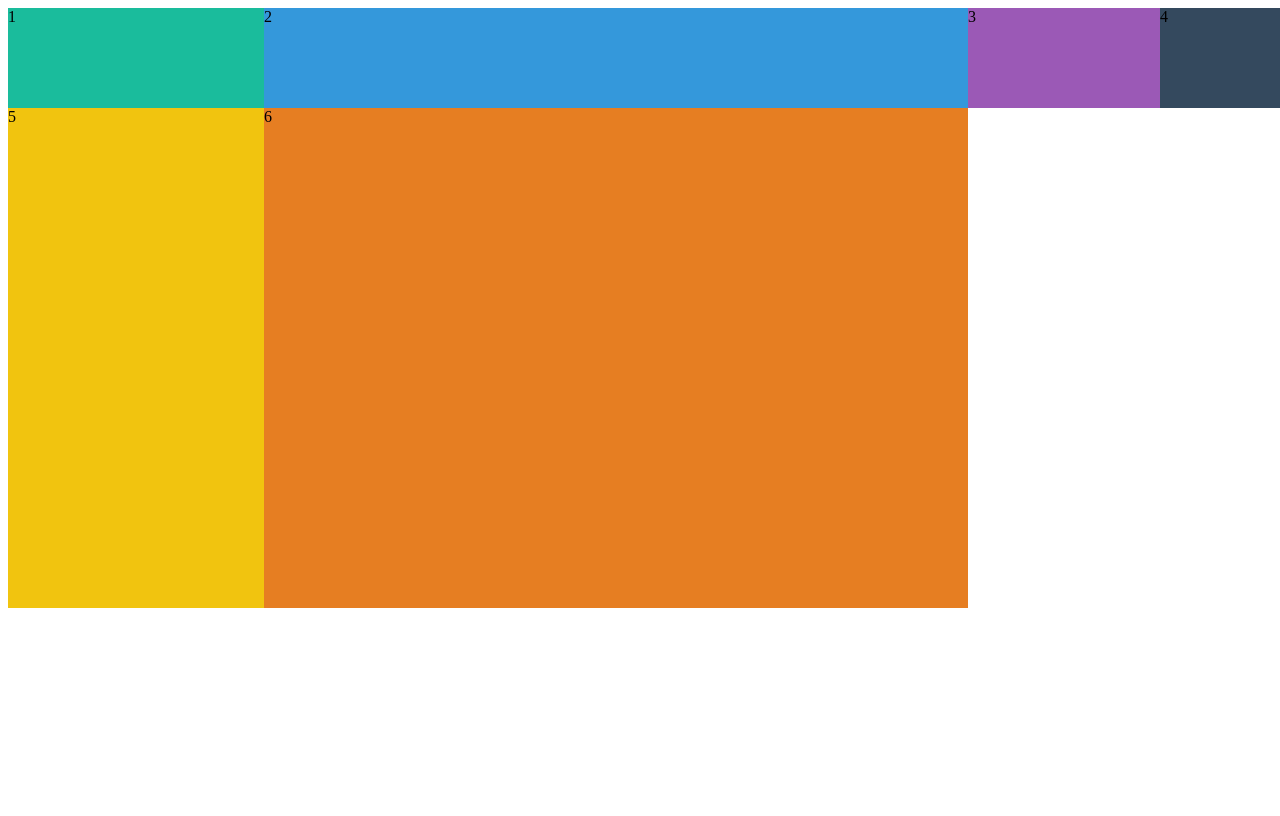
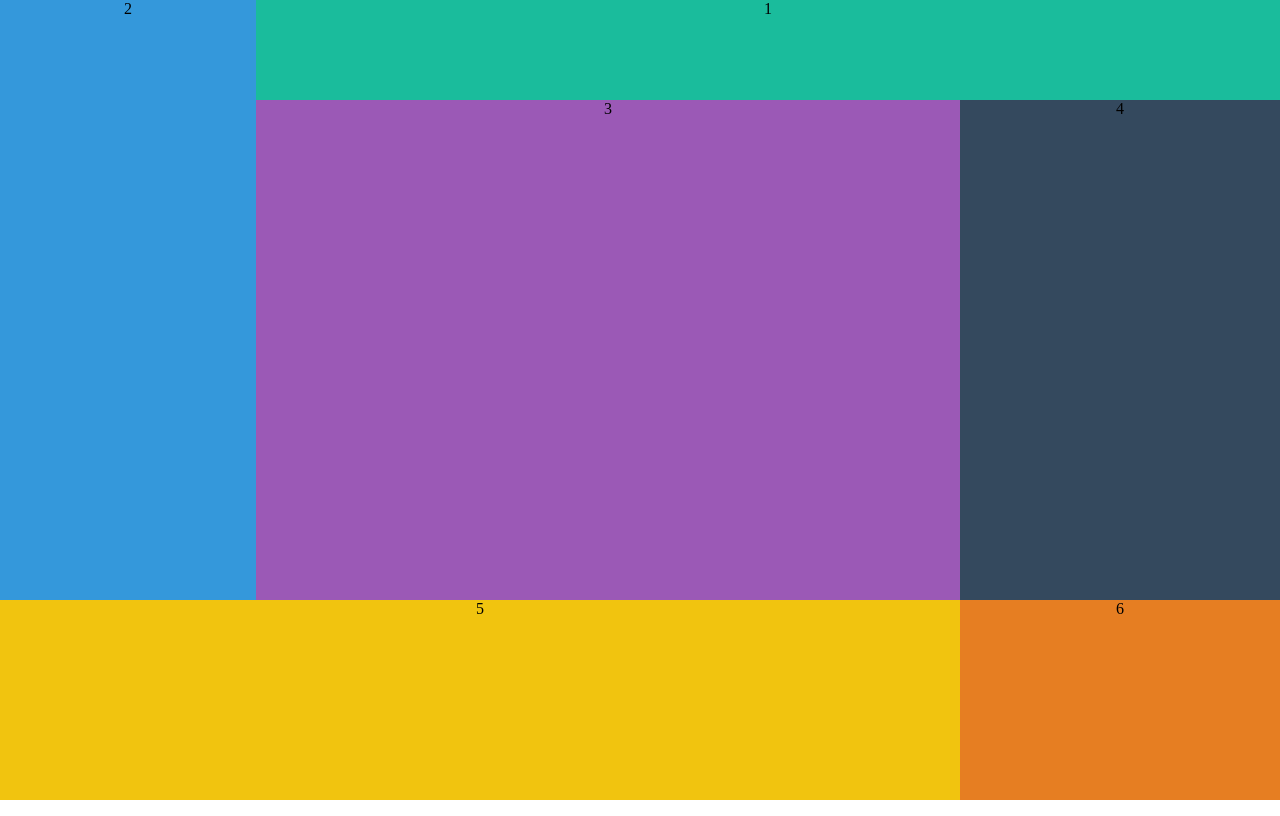
Before and after one commit to bavilari93/css-Grid-, a plain HTML site: page index.html in a window 1280 px wide. Drawn offline with Linux system fonts and the light colour scheme.

Commit message:
grid organization

```diff
--- a/style.css
+++ b/style.css
@@ -1,18 +1,54 @@
+*{
+	margin:0;
+	padding:0;
+}
 .container {
-	height:100vh;
-	width: 100vw;
-	display: grid;
-	grid-template-columns:20% auto 15% 10%;
-	grid-template-rows: 100px auto 200px;
+    height: 100vh;
+    width: 100vw;
+    display: grid;
+    /*number of row and columns*/
+    grid-template-columns: 20% auto 15% 10%;
+    grid-template-rows: 100px auto 200px;
+    /*grid cell position*/
+}
+div.box{
+	display: flex;
+	justify-content: center;
+	align-content: center;
 }
 
-.box {
-
+.box1 {
+    background: #1abc9c;
+    /*this one takes column 1- 5 each is a horizaontal line */
+    grid-column-start:2;
+    grid-column-end:5;
 }
 
-.box1 { background:#1abc9c;}
-.box2 { background:#3498db;}
-.box3 { background:#9b59b6;}
-.box4 { background:#34495e;}
-.box5 { background:#f1c40f;}
-.box6 { background:#e67e22;}
+.box2 {
+    background: #3498db;
+    /*this one is for height */
+    grid-row-start: 1;
+    grid-row-end: 3;
+}
+
+.box3 {
+    background: #9b59b6;
+}
+
+.box4 {
+    background: #34495e;
+    grid-column-start:3;
+    grid-column-end:5;
+}
+
+.box5 {
+    background: #f1c40f;
+    grid-column-start: 1;
+    grid-column-end:3;
+}
+
+.box6 {
+    background: #e67e22;
+    grid-column-start: 3;
+    grid-column-end: 5;
+}
```
